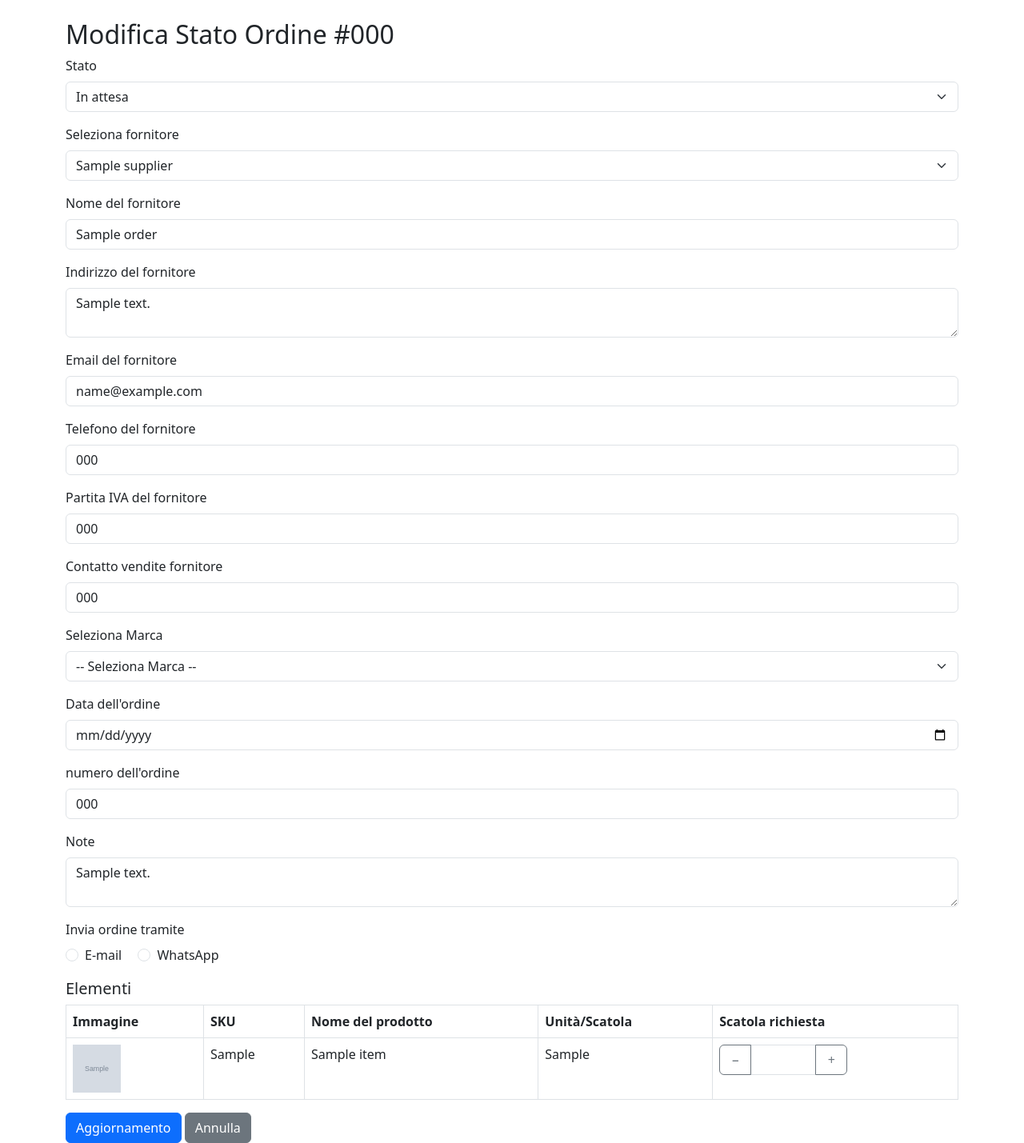
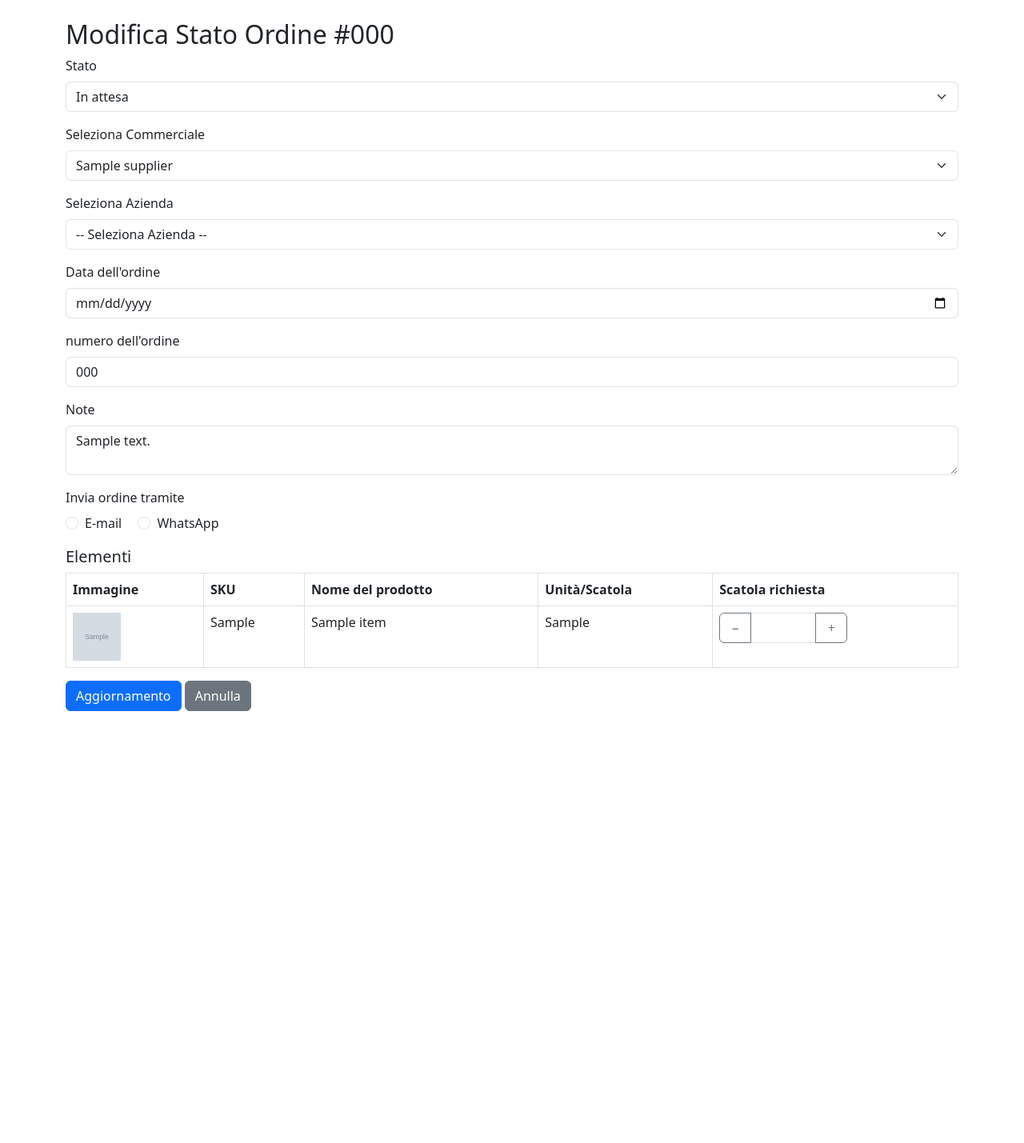
Before and after one commit to Shreyansh2610/core_php_ecom, a PHP site: page /edit_order.php?id=1 in a window 1280 px wide. Shown: the whole page at 80% size. After the commit the page ends 889 px from the top, so only its background shows below. Run offline with PHP 8.4, Linux system fonts and the light colour scheme; the visitor is signed in with stand-in values (Sample User, id 1); tables that the repository leaves empty or names only in its code hold one stand-in row (values such as "Sample post"); grey boxes marked "Sample" are stand-in pictures; some libraries are stand-ins or nearby versions.

Commit message:
1 removed fields

```diff
--- a/edit_order.php
+++ b/edit_order.php
@@ -320,16 +320,16 @@
             //   });
             // get_supplier_data_by_supplier
 
-            fetch(`get_supplier_data_by_supplier.php?supplier_id=${supplierId}`)
-                .then(res => res.json())
-                .then(data => {
-                    document.querySelector('[name="order_supplier_name"]').value = data['name'] ?? '';
-                    document.querySelector('[name="order_supplier_address"]').value = data['address'] ?? '';
-                    document.querySelector('[name="order_supplier_email"]').value = data['email'] ?? '';
-                    document.querySelector('[name="order_supplier_phone"]').value = data['phone'] ?? '';
-                    document.querySelector('[name="order_supplier_vat"]').value = data['vat_number'] ?? '';
-                    document.querySelector('[name="order_supplier_sales_contact"]').value = data['sales_contact'] ?? '';
-                });
+            // fetch(`get_supplier_data_by_supplier.php?supplier_id=${supplierId}`)
+            //     .then(res => res.json())
+            //     .then(data => {
+            //         document.querySelector('[name="order_supplier_name"]').value = data['name'] ?? '';
+            //         document.querySelector('[name="order_supplier_address"]').value = data['address'] ?? '';
+            //         document.querySelector('[name="order_supplier_email"]').value = data['email'] ?? '';
+            //         document.querySelector('[name="order_supplier_phone"]').value = data['phone'] ?? '';
+            //         document.querySelector('[name="order_supplier_vat"]').value = data['vat_number'] ?? '';
+            //         document.querySelector('[name="order_supplier_sales_contact"]').value = data['sales_contact'] ?? '';
+            //     });
         }
 
         function fetchItemsByBrand(brandName) {
@@ -405,16 +405,16 @@
         </div>
         <div class="mb-3">
 
-            <label for="supplier" class="form-label">Seleziona fornitore</label>
+            <label for="supplier" class="form-label">Seleziona Commerciale</label>
             <select name="supplier_id" id="supplier" class="form-select" required onchange="fetchBrands(this.value)">
-                <option value="">-- Seleziona fornitore --</option>
+                <option value="">-- Seleziona Commerciale --</option>
                 <?php foreach ($suppliers as $supplier): ?>
                     <option value="<?= $supplier['id'] ?>" <?= $supplier['id'] === $order['supplier_id'] ? 'selected' : '' ?>><?= htmlspecialchars($supplier['name']) ?></option>
                 <?php endforeach; ?>
             </select>
         </div>
 
-        <div class="mb-3">
+        <!-- <div class="mb-3">
             <label class="form-label">Nome del fornitore</label>
             <input type="text" name="order_supplier_name" class="form-control" value="<?= $order['supplier_name'] ?? '' ?>" required>
         </div>
@@ -438,12 +438,12 @@
         <div class="mb-3">
             <label class="form-label">Contatto vendite fornitore</label>
             <input type="text" name="order_supplier_sales_contact" class="form-control" value="<?= $order['supplier_vat_number'] ?? '' ?>" required>
-        </div>
+        </div> -->
 
         <div class="mb-3">
-            <label for="brand" class="form-label">Seleziona Marca</label>
+            <label for="brand" class="form-label">Seleziona Azienda</label>
             <select name="brand" id="brand" class="form-select" required onchange="fetchItemsByBrand(this.value)">
-                <option value="">-- Seleziona Marca --</option>
+                <option value="">-- Seleziona Azienda --</option>
                 <?php foreach ($brands as $brand): ?>
                     <option value="<?= $brand['id'] ?>" <?= $brand['id'] == $orderBrand ? 'selected' : '' ?>><?= htmlspecialchars($brand['brand']) ?></option>
                 <?php endforeach; ?>
```
Also changed, not shown: order.php (+17 -17 lines).
